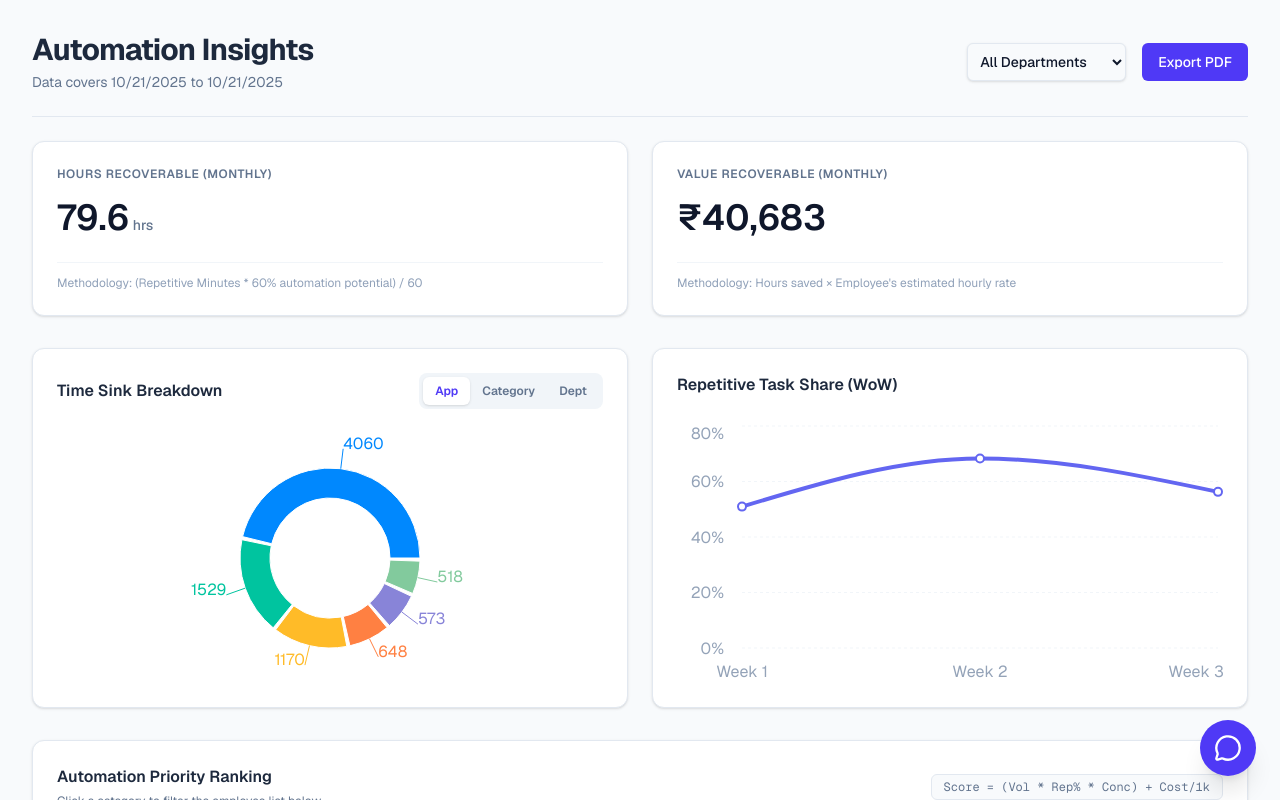
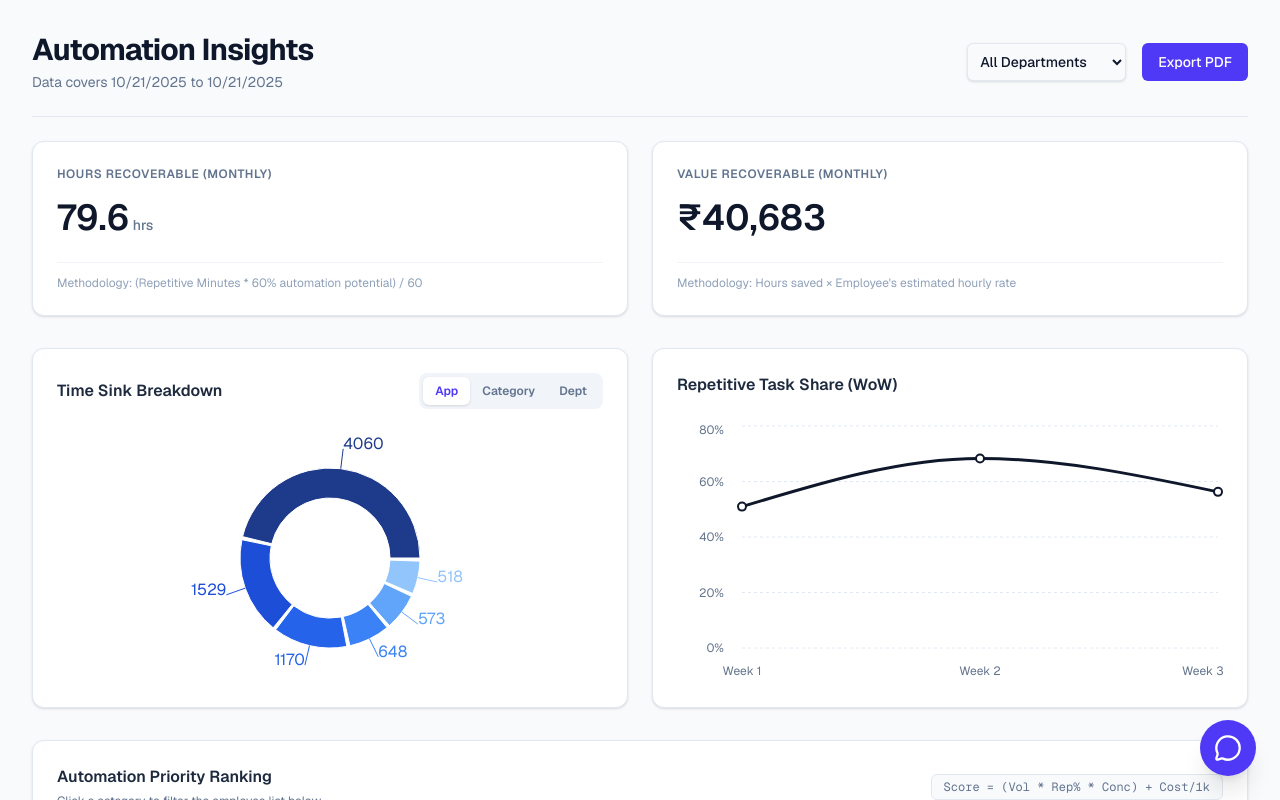
Before and after one commit to trivedipratham/Cord4_DashBoard, a Next.js app: page / in a window 1280 px wide. Shown: the top 800 px of the page. Built offline with nearby package versions, Linux system fonts and the light colour scheme.

Commit message:
style: apply monochrome minimal UI

```diff
--- a/src/components/Dashboard.tsx
+++ b/src/components/Dashboard.tsx
@@ -5,7 +5,7 @@ import { IngestionResult, Activity, Employee } from "@/lib/data";
 import { BarChart, Bar, XAxis, YAxis, Tooltip, ResponsiveContainer, PieChart, Pie, Cell, LineChart, Line, CartesianGrid } from 'recharts';
 import ChatWidget from "./ChatWidget";
 
-const COLORS = ['#0088FE', '#00C49F', '#FFBB28', '#FF8042', '#8884d8', '#82ca9d'];
+const COLORS = ['#1e3a8a', '#1d4ed8', '#2563eb', '#3b82f6', '#60a5fa', '#93c5fd'];
 
 export default function Dashboard({ data }: { data: IngestionResult }) {
   const [selectedDept, setSelectedDept] = useState<string | null>(null);
@@ -164,13 +164,13 @@ export default function Dashboard({ data }: { data: IngestionResult }) {
   };
 
   return (
-    <div className="min-h-screen relative pb-20">
+    <div className="min-h-screen bg-[#F8FAFC] text-slate-900 relative pb-20 font-sans">
       <div className="p-8 max-w-7xl mx-auto space-y-8" ref={dashboardRef}>
 
         {/* Header & Controls */}
         <div className="flex flex-col md:flex-row justify-between items-start md:items-center pb-6 border-b border-slate-200 mb-6">
           <div>
-            <h1 className="text-3xl font-bold tracking-tight text-slate-800">Automation Insights</h1>
+            <h1 className="text-3xl font-bold tracking-tight text-slate-900">Automation Insights</h1>
             <p className="text-slate-500 text-sm mt-1">Data covers {new Date(data.activities[0]?.date).toLocaleDateString()} to {new Date(data.activities[data.activities.length - 1]?.date).toLocaleDateString()}</p>
           </div>
 
@@ -253,11 +253,11 @@ export default function Dashboard({ data }: { data: IngestionResult }) {
             <div className="flex-1 min-h-[250px]">
               <ResponsiveContainer width="100%" height="100%">
                 <LineChart data={wowTrend}>
-                  <CartesianGrid strokeDasharray="3 3" vertical={false} stroke="#f1f5f9" />
-                  <XAxis dataKey="week" axisLine={false} tickLine={false} tick={{fill: '#94a3b8'}} dy={10} />
-                  <YAxis unit="%" axisLine={false} tickLine={false} tick={{fill: '#94a3b8'}} dx={-10} />
-                  <Tooltip formatter={(value: any) => `${value.toFixed(1)}%`} contentStyle={{ borderRadius: '12px', border: 'none', boxShadow: '0 4px 6px -1px rgb(0 0 0 / 0.1)' }} />
-                  <Line type="monotone" dataKey="repetitiveShare" stroke="#6366f1" strokeWidth={4} dot={{ r: 4, strokeWidth: 2 }} activeDot={{ r: 6, strokeWidth: 0 }} />
+                  <CartesianGrid strokeDasharray="3 3" vertical={false} stroke="#e2e8f0" />
+                  <XAxis dataKey="week" axisLine={false} tickLine={false} tick={{fill: '#64748b', fontSize: 12}} dy={10} />
+                  <YAxis unit="%" axisLine={false} tickLine={false} tick={{fill: '#64748b', fontSize: 12}} dx={-10} />
+                  <Tooltip formatter={(value: any) => `${value.toFixed(1)}%`} contentStyle={{ borderRadius: '8px', border: '1px solid #e2e8f0', boxShadow: '0 4px 6px -1px rgb(0 0 0 / 0.05)' }} />
+                  <Line type="monotone" dataKey="repetitiveShare" stroke="#0f172a" strokeWidth={3} dot={{ r: 4, strokeWidth: 2, fill: '#fff' }} activeDot={{ r: 6, strokeWidth: 0, fill: '#0f172a' }} />
                 </LineChart>
               </ResponsiveContainer>
             </div>
```
